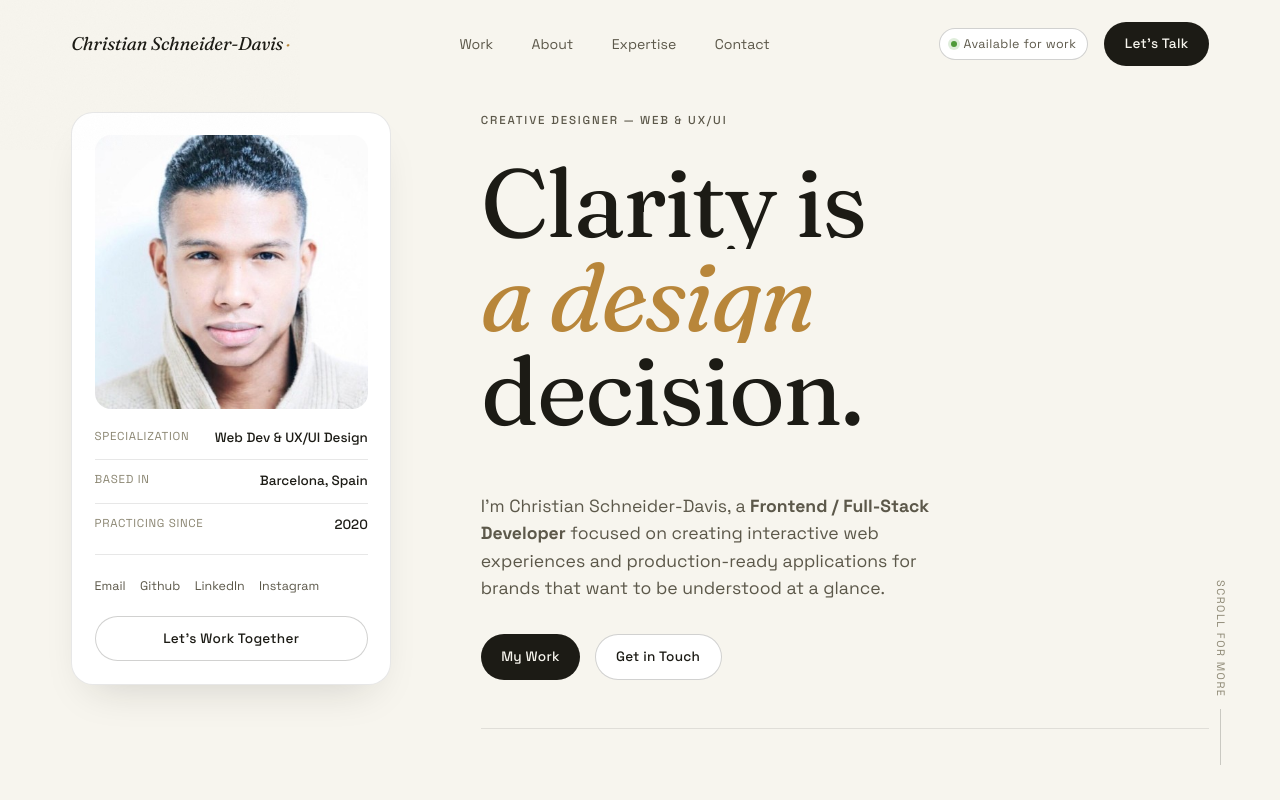
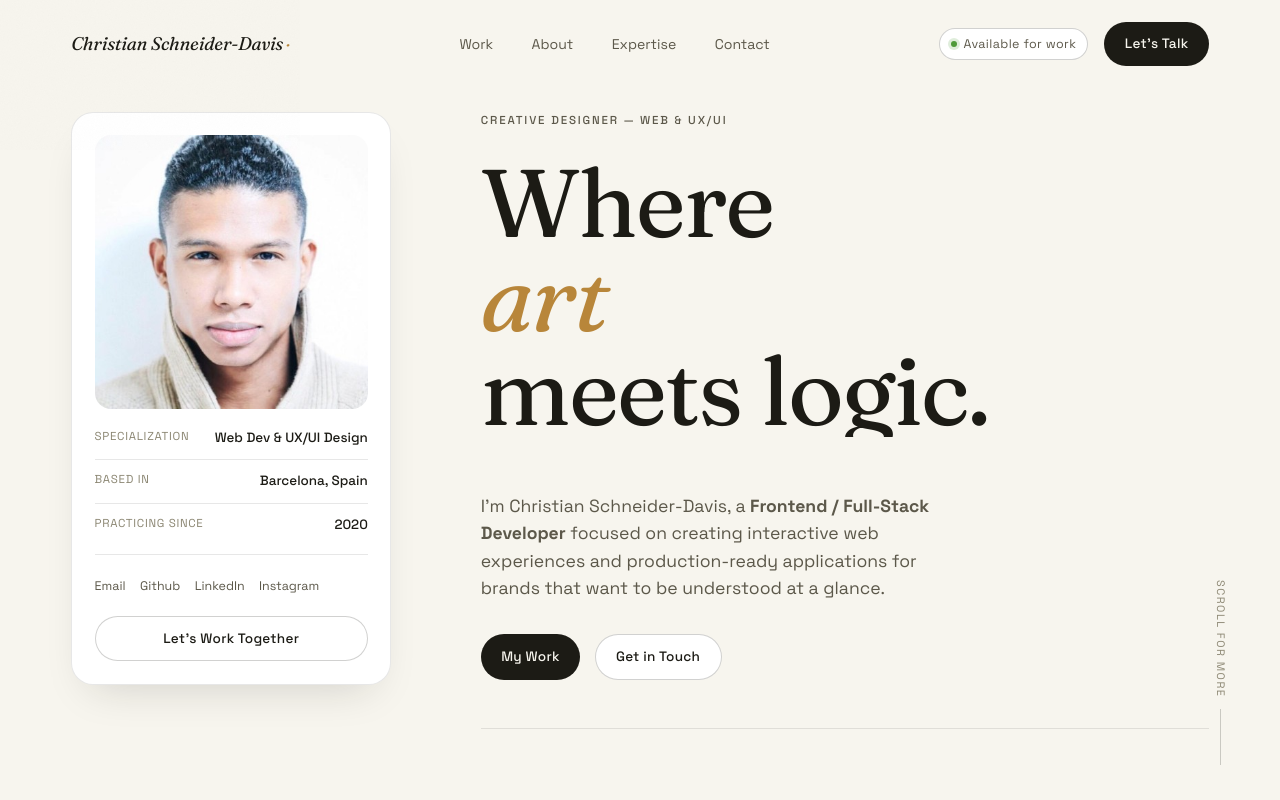
Before and after one commit to Christian-Schneider-Davis/Christian-Schneider-Davis-Web-Dev-Portfolio, a React (Vite) app: page / in a window 1280 px wide. Shown: the top 800 px of the page. Built offline with nearby package versions, Linux system fonts and the light colour scheme.

Commit message:
Add Art website to "Work" Section
Also update Hero catch phrase

```diff
--- a/src/components/Hero.jsx
+++ b/src/components/Hero.jsx
@@ -45,17 +45,17 @@ export default function Hero() {
         <h1 className="hero__title">
           <span className="hero__line-mask">
             <span className="hero__line" ref={addLine}>
-              Clarity is
+              Where
             </span>
           </span>
           <span className="hero__line-mask">
             <span className="hero__line hero__line--italic" ref={addLine}>
-              a design
+              art
             </span>
           </span>
           <span className="hero__line-mask">
             <span className="hero__line" ref={addLine}>
-              decision.
+              meets logic.
             </span>
           </span>
         </h1>
--- a/src/components/Work.jsx
+++ b/src/components/Work.jsx
@@ -28,6 +28,14 @@ const PROJECTS = [
     tone: 'linear-gradient(135deg, #2f3a2c, #14130f)',
     image:"photos/My-Virtual-Desktop.png",
     url: 'https://christian-schneider-davis-port.vercel.app/'
+  },
+  {
+    name: 'My Art Portfolio',
+    category: 'Porfolio Site',
+    year: 'Aug. 2026',
+    tone: 'linear-gradient(135deg, #3a3226, #16150f)',
+    image: 'photos/Christian-SD-Art-Port.png',
+    url: 'https://christian-schneider-davis.github.io/art-portfolio/'
   },
   {
     name: 'Vinz Barber Shop',
```
Also changed, not shown: 1 other file (tests, documents, lock files or other folders).
